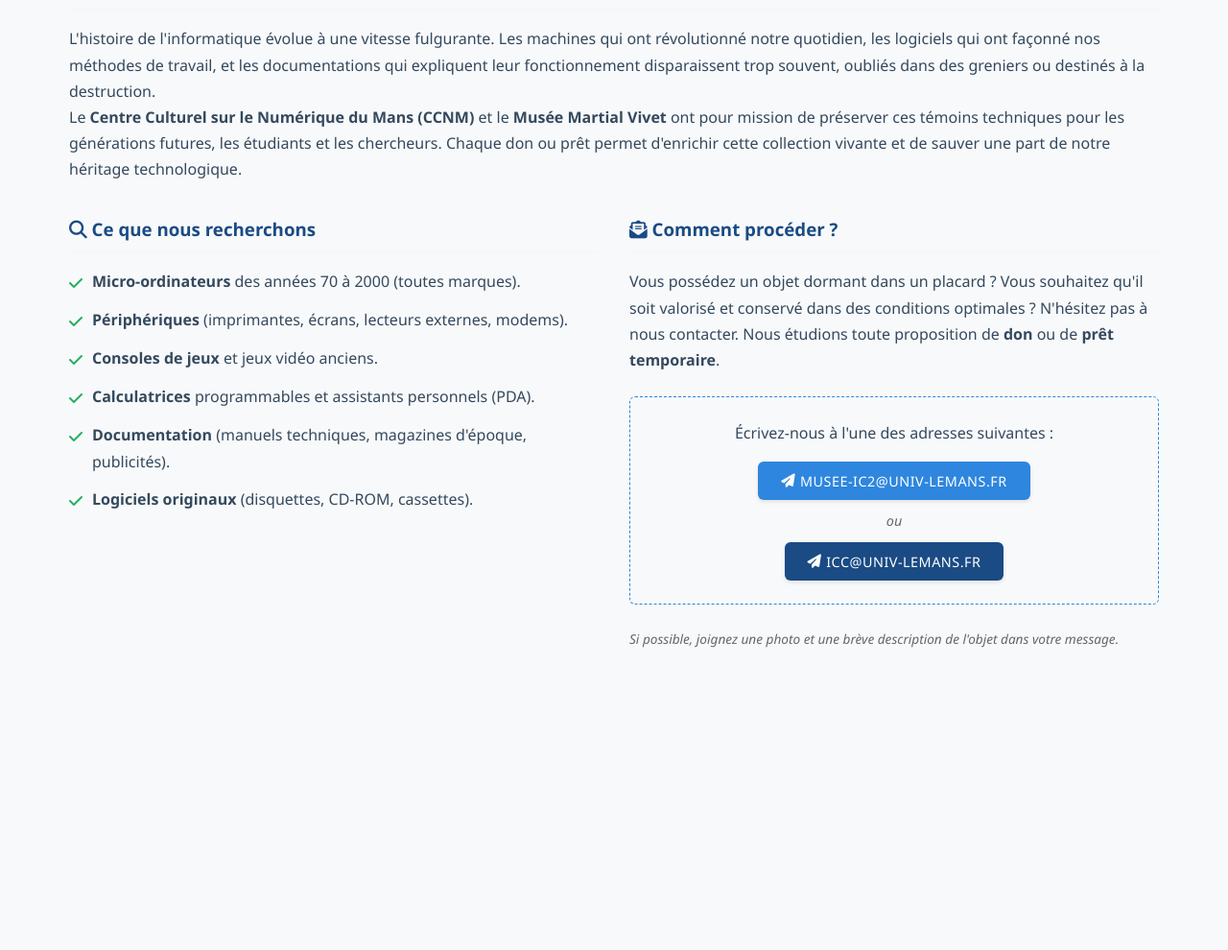
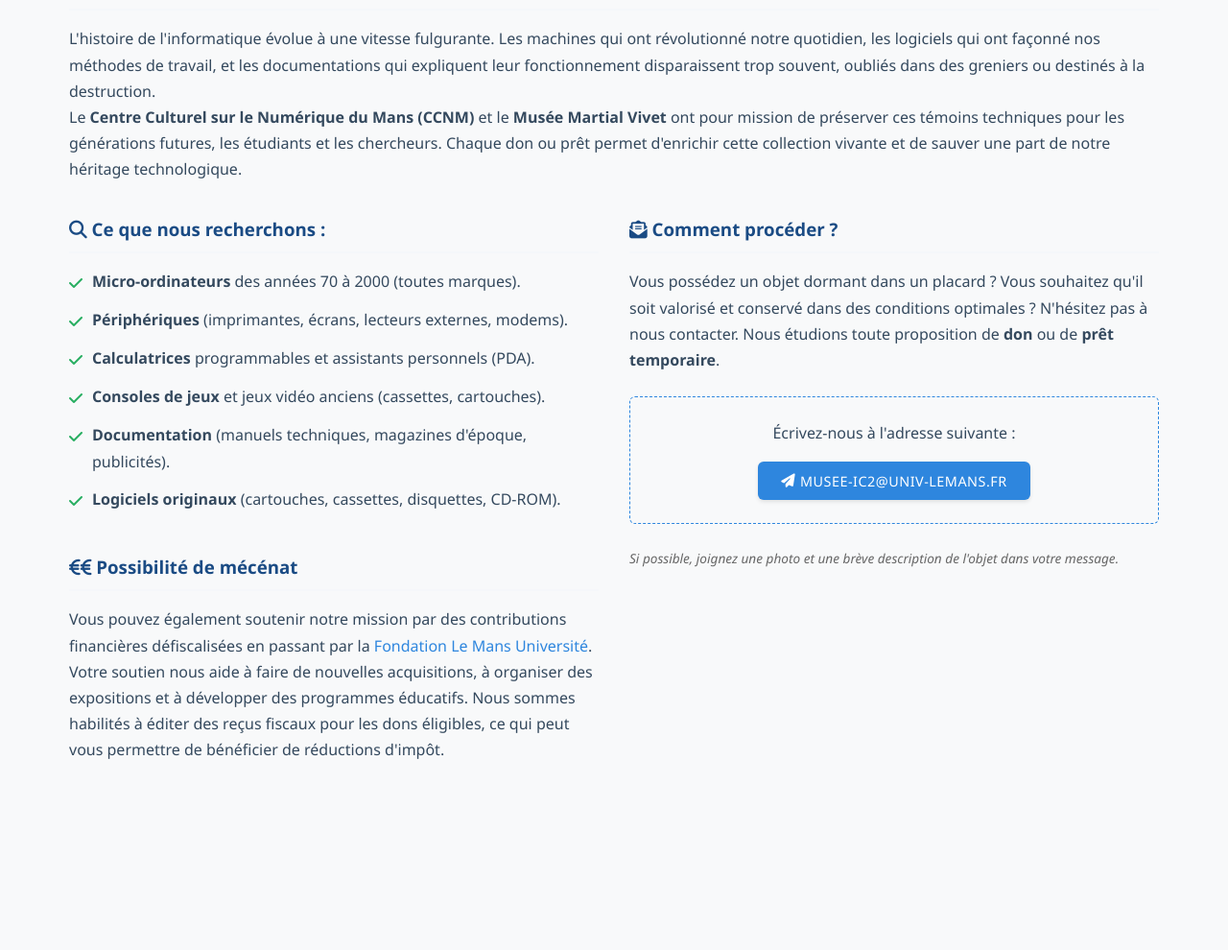
Before and after one commit to jlehuen/inventory_DB, a Flask app: page /contribuer in a window 1280 px wide. Shown: the part 516-1506 px from the top of the page at 96% size. Run offline with Flask 3, Linux system fonts and the light colour scheme; some libraries are stand-ins or nearby versions.

Commit message:
Bouton "retour à la catégorie" + amélioration de "contribuer"

```diff
--- a/templates/contribuer.html
+++ b/templates/contribuer.html
@@ -28,15 +28,22 @@
 
     <div class="grid-2-cols">
         <div class="content-card">
-            <h3><i class="fas fa-search"></i> Ce que nous recherchons</h3>
+            <h3><i class="fas fa-search"></i> Ce que nous recherchons :</h3>
             <ul class="check-list">
                 <li><strong>Micro-ordinateurs</strong> des années 70 à 2000 (toutes marques).</li>
                 <li><strong>Périphériques</strong> (imprimantes, écrans, lecteurs externes, modems).</li>
-                <li><strong>Consoles de jeux</strong> et jeux vidéo anciens.</li>
                 <li><strong>Calculatrices</strong> programmables et assistants personnels (PDA).</li>
+                <li><strong>Consoles de jeux</strong> et jeux vidéo anciens (cassettes, cartouches).</li>
                 <li><strong>Documentation</strong> (manuels techniques, magazines d'époque, publicités).</li>
-                <li><strong>Logiciels originaux</strong> (disquettes, CD-ROM, cassettes).</li>
+                <li><strong>Logiciels originaux</strong> (cartouches, cassettes, disquettes, CD-ROM).</li>
             </ul>
+
+            <br/>
+            <h3><i class="fas fa-euro-sign"></i><i class="fas fa-euro-sign"></i> Possibilité de mécénat</h3>
+            <p>
+                Vous pouvez également soutenir notre mission par des contributions financières défiscalisées en passant par la <a href="https://www.fondation-le-mans-universite.fr/" target="_blank">Fondation Le Mans Université</a>.
+                Votre soutien nous aide à faire de nouvelles acquisitions, à organiser des expositions et à développer des programmes éducatifs.
+                Nous sommes habilités à éditer des reçus fiscaux pour les dons éligibles, ce qui peut vous permettre de bénéficier de réductions d'impôt.
         </div>
 
         <div class="content-card highlight-card">
@@ -47,11 +54,9 @@
             </p>
 
             <div class="contact-box">
-                <p>Écrivez-nous à l'une des adresses suivantes :</p>
+                <p>Écrivez-nous à l'adresse suivante :</p>
                 <div class="email-links">
                     <a href="mailto:musee-ic2@univ-lemans.fr" class="btn primary"><i class="fas fa-paper-plane"></i> musee-ic2@univ-lemans.fr</a>
-                    <span class="separator">ou</span>
-                    <a href="mailto:icc@univ-lemans.fr" class="btn"><i class="fas fa-paper-plane"></i> icc@univ-lemans.fr</a>
                 </div>
             </div>
             <p class="small-text">
--- a/templates/detail.html
+++ b/templates/detail.html
@@ -14,10 +14,10 @@
         </div>
         <div class="view-actions">
             {% if current_user.is_authenticated %}
-                <a href="{{ url_for('collection') }}" class="btn"><i class="fas fa-arrow-left"></i> Retour à la liste</a>
+                <a href="{{ url_for('objets_par_categorie', categorie=objet['categorie']) }}" class="btn"><i class="fas fa-arrow-left"></i> Retour à la catégorie</a>
                 <a href="{{ url_for('modifier_objet', id=objet['id']) }}" class="btn primary"><i class="fas fa-edit"></i> Editer la fiche</a>
             {% else %}
-                <a href="{{ url_for('collection') }}" class="btn"><i class="fas fa-arrow-left"></i> Retour à la liste</a>
+                <a href="{{ url_for('objets_par_categorie', categorie=objet['categorie']) }}" class="btn"><i class="fas fa-arrow-left"></i> Retour à la catégorie</a>
             {% endif %}
             <a href="{{ url_for('generate_pdf', id=objet['id']) }}" class="btn primary" target="_blank">
                 <i class="fas fa-file-pdf"></i> GÉNÉRER UN PDF
```
Also changed, not shown: 3 other files.
